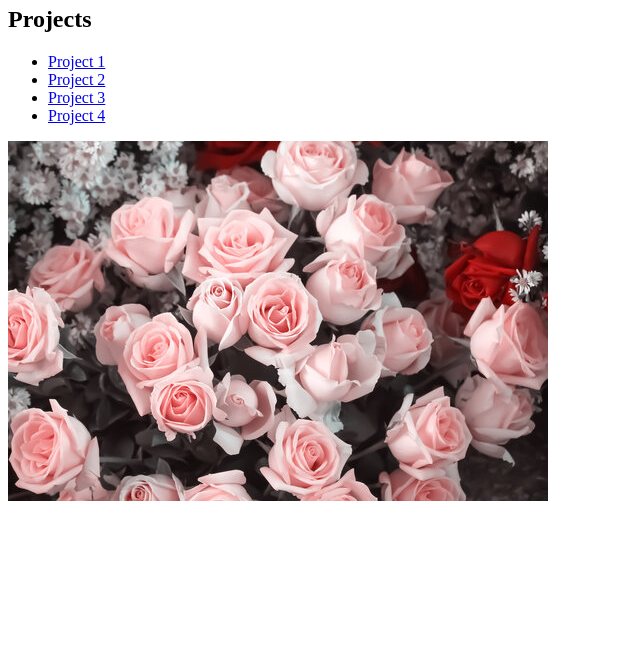
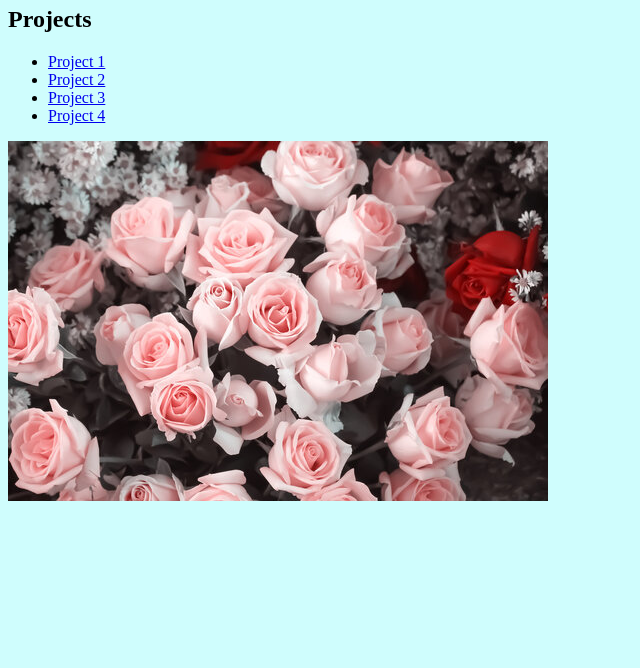
Before and after one commit to yufeilin401/yufeilin401.github.io, a plain HTML site: page index.html in a window 1280 px wide. Shown: the part 132-800 px from the top of the page, without its empty margins (0-640 px from the left). Drawn offline with Linux system fonts and the light colour scheme.

Commit message:
bkg color

```diff
--- a/index.html
+++ b/index.html
@@ -4,6 +4,7 @@
     <meta charset="UTF-8">
     <meta name="viewport" content="width=device-width, initial-scale=1.0">
     <title>Class Website</title>
+    <link href="styles.css" rel="stylesheet">
 </head>
 <body>
 
--- /dev/null
+++ b/styles.css
@@ -0,0 +1,3 @@
+body{
+    background-color:#cffdfd
+}
```
